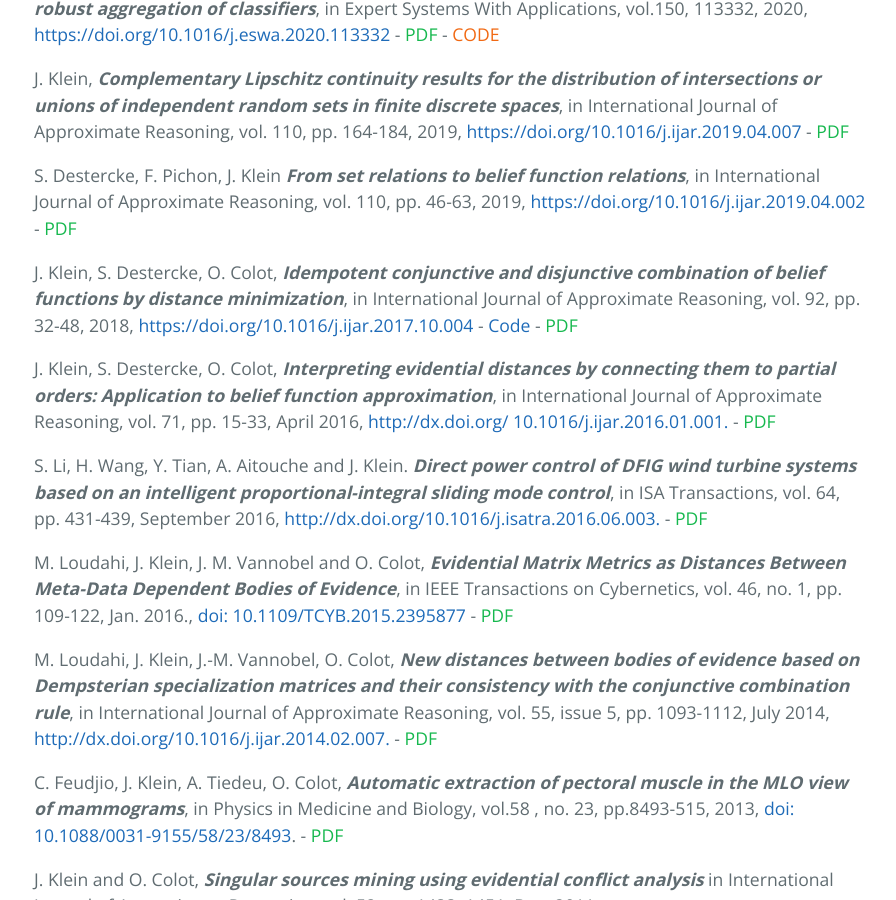
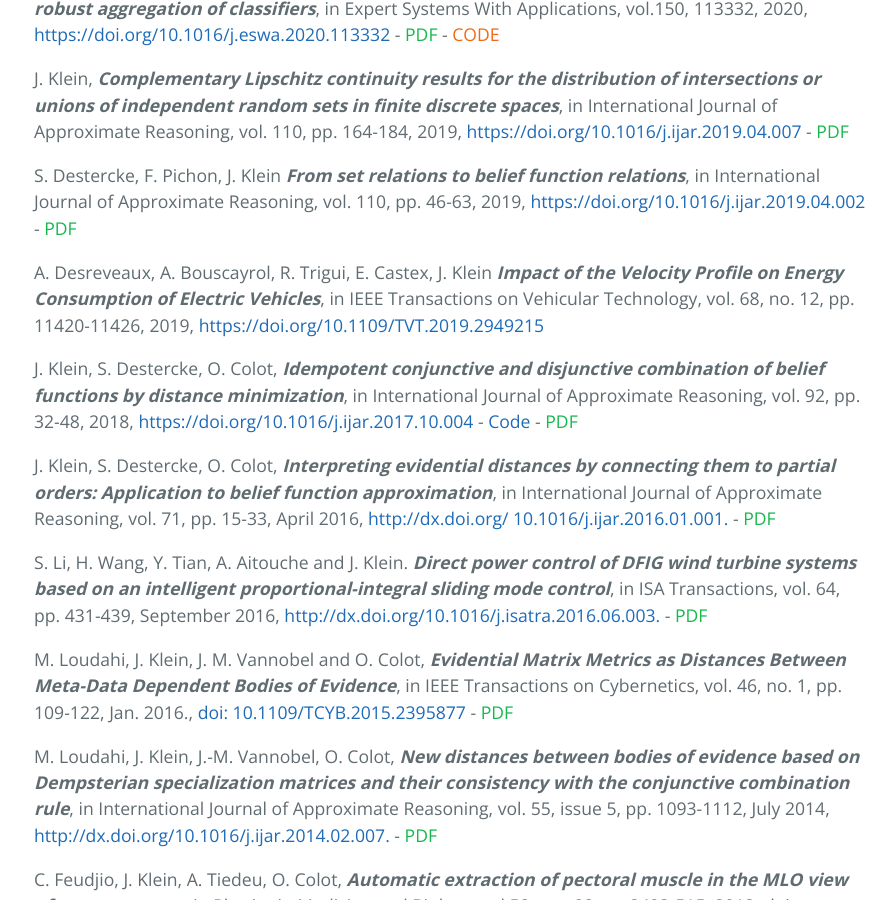
Before and after one commit to john-klein/john-klein.github.io, a Jekyll site: the page built from index.md, in a window 1280 px wide and 900 px high, scrolled down 1996 px. Shown: the whole window, without its empty margins (190-1086 px from the left). Built offline with Jekyll 4.4.1, drawn with Linux system fonts in a browser that asks for light colours; our own code applies the rules of GitHub Pages for plain Markdown files.

Commit message:
Update index.md

```diff
--- a/index.md
+++ b/index.md
@@ -116,6 +116,8 @@ J. Klein, ***Complementary Lipschitz continuity results for the distribution of
 
  S. Destercke, F. Pichon, J. Klein ***From set relations to belief function relations***, in International Journal of Approximate Reasoning, vol. 110, pp. 46-63, 2019, [https://doi.org/10.1016/j.ijar.2019.04.002](https://doi.org/10.1016/j.ijar.2019.04.002) -
 <a href="https://john-klein.github.io/assets/files/journal_papers/journal9.pdf" style="color: rgb(22,184,78)">PDF</a>
+
+ A. Desreveaux, A. Bouscayrol, R. Trigui, E. Castex, J. Klein ***Impact of the Velocity Profile on Energy Consumption of Electric Vehicles***, in IEEE Transactions on Vehicular Technology, vol. 68, no. 12, pp. 11420-11426, 2019, [https://doi.org/10.1109/TVT.2019.2949215](https://doi.org/10.1109/TVT.2019.2949215)
 
  J. Klein, S. Destercke, O. Colot, ***Idempotent conjunctive and disjunctive combination of belief functions by distance minimization***, in International Journal of Approximate Reasoning, vol. 92, pp. 32-48, 2018, [https://doi.org/10.1016/j.ijar.2017.10.004](https://doi.org/10.1016/j.ijar.2017.10.004) - [Code](https://github.com/john-klein/Conjunctive-and-Disjunctive-combination-by-distance-minimization) -
 <a href="https://john-klein.github.io/assets/files/journal_papers/journal8.pdf" style="color: rgb(22,184,78)">PDF</a>
```
